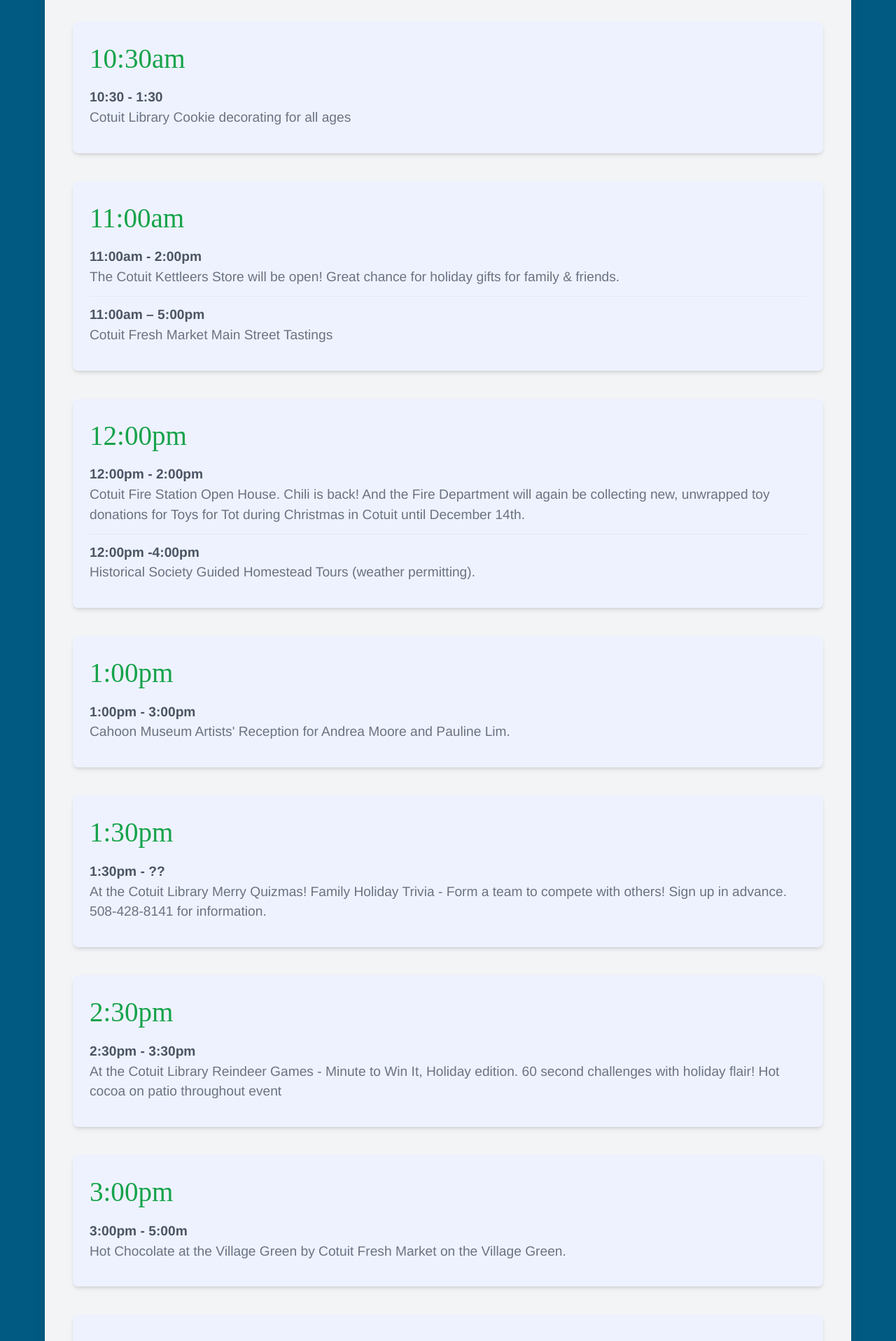
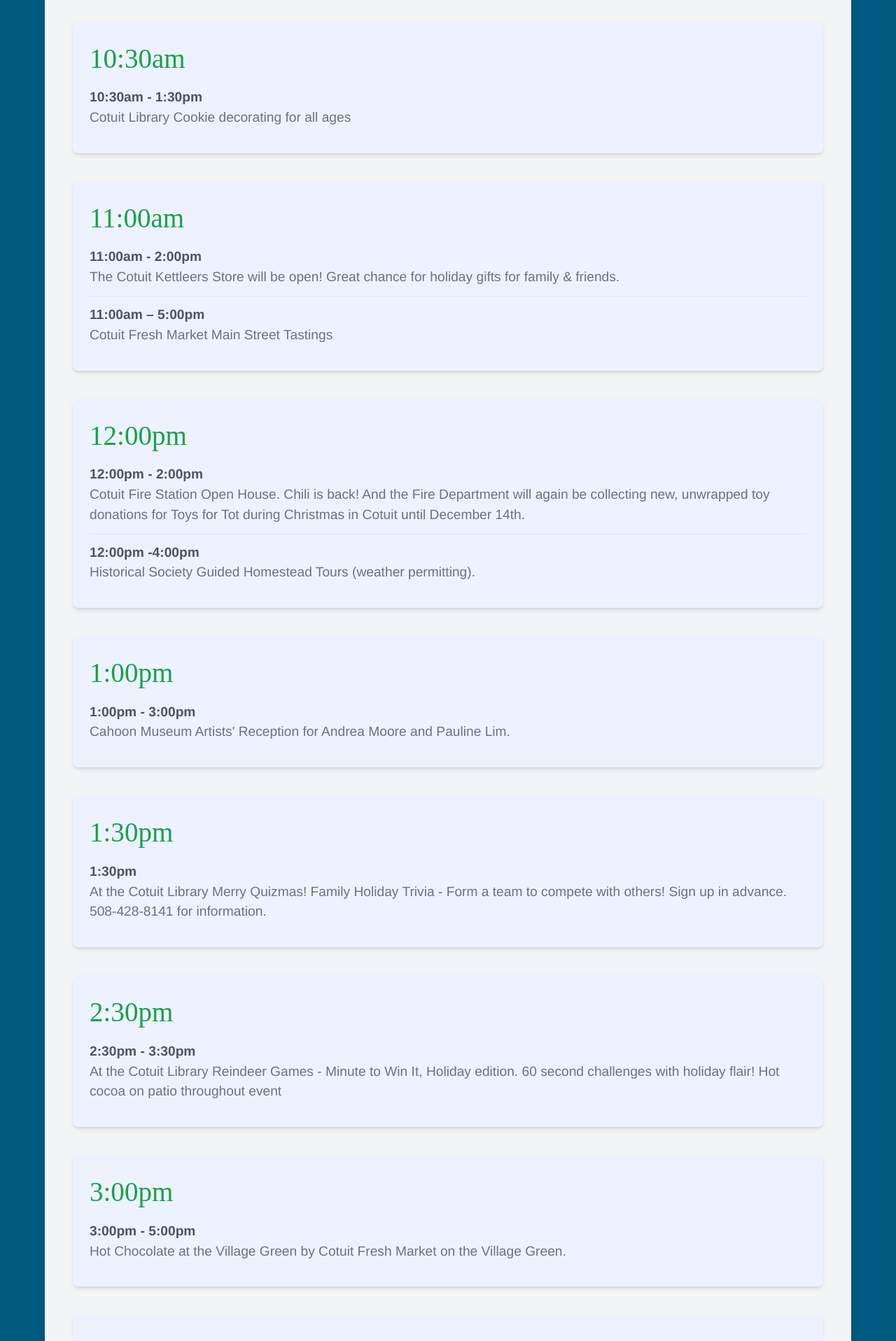
Before and after one commit to dfravel/christmas-in-cotuit, a Vue app: page / in a window 1280 px wide. Shown: the part 1740-3657 px from the top of the page at 70% size. Built offline with nearby package versions, Linux system fonts and the light colour scheme; a web font is replaced by a local one.

Commit message:
typos and font updates

```diff
--- a/src/App.vue
+++ b/src/App.vue
@@ -1,7 +1,7 @@
 <script setup lang="ts"></script>
 
 <template>
-  <div class="h-full w-screen bg-skyBlue-500 font-sans text-lg">
+  <div class="h-full w-screen bg-skyBlue-500 font-sans text-base sm:text-lg">
     <div class="header">
       <flex class="flex flex-row">
         <img src="./assets/christmas-lights-short.png" class="w-1/4" />
@@ -21,8 +21,8 @@
         <main class="bg-gray-100 p-4 sm:pt-10 sm:px-10 sm:pb-4 h-full">
           <div class="grid grid-cols-1 gap-y-10">
             <div class="col-span-1 rounded-lg shadow-md p-6 bg-indigo-50 text-center">
-              <h2 class="text-2xl sm:text-4xl text-gray-900 font-christmas">Food and Diaper Drive</h2>
-              <h2 class="text-xl sm:text-2xl text-gray-600 mt-1 font-christmas">Wednesday, November 30th and Thursday, December 1st</h2>
+              <h2 class="text-4xl text-gray-900 font-christmas">Food and Diaper Drive</h2>
+              <h2 class="text-2xl text-gray-600 mt-1 font-christmas">Wednesday, November 30th and Thursday, December 1st</h2>
               <p class="text-gray-500 mb-3 mt-2 text-lg">
                 We're holding a food and diaper drive to benefit the Cotuit Federated Church, Christ the King Food Pantry, and Housing Assistance
                 Corporation. Please bring non-perishable food items and diapers to the
@@ -111,7 +111,7 @@
             <ul class="divide-y divide-gray-200">
               <li class="py-3">
                 <div class="flex flex-col">
-                  <div class="time-headings">10:30 - 1:30</div>
+                  <div class="time-headings">10:30am - 1:30pm</div>
                   <div class="text-gray-500">Cotuit Library Cookie decorating for all ages</div>
                 </div>
               </li>
@@ -186,7 +186,7 @@
             <ul class="divide-y divide-gray-200">
               <li class="py-3">
                 <div class="flex flex-col">
-                  <div class="time-headings">1:30pm - ??</div>
+                  <div class="time-headings">1:30pm</div>
                   <div class="text-gray-500">
                     At the Cotuit Library Merry Quizmas! Family Holiday Trivia - Form a team to compete with others! Sign up in advance. 508-428-8141
                     for information.
@@ -222,7 +222,7 @@
             <ul class="divide-y divide-gray-200">
               <li class="py-3">
                 <div class="flex flex-col">
-                  <div class="time-headings">3:00pm - 5:00m</div>
+                  <div class="time-headings">3:00pm - 5:00pm</div>
                   <div class="text-gray-500">Hot Chocolate at the Village Green by Cotuit Fresh Market on the Village Green.</div>
                 </div>
               </li>
```
